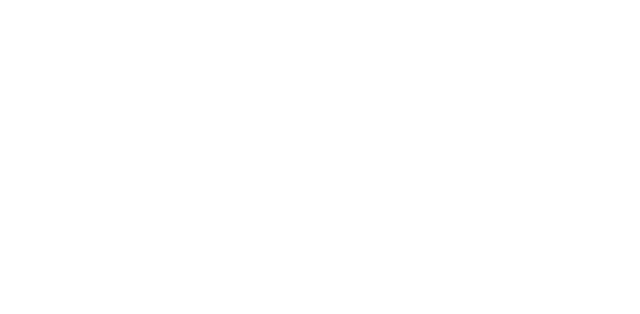
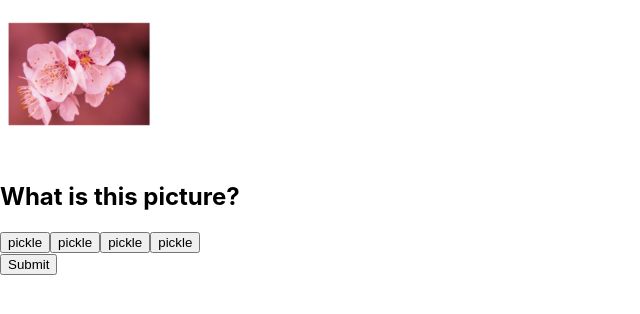
Before and after one commit to RebekahJulicher/imagequiz, a React (Create React App) app in the folder imagequiz/: page /quiz1 in a window 1280 px wide. Shown: the top 314 px of the page, without its empty margins (0-640 px from the left). Built offline with nearby package versions, Linux system fonts and the light colour scheme.

Commit message:
First portion

```diff
--- a/imagequiz/src/App.js
+++ b/imagequiz/src/App.js
@@ -6,6 +6,7 @@
 } from "react-router-dom";
 import Home from './components/Home';
 import Login from './components/Login';
+import Quiz1 from './components/Quiz-1';
 import './App.css';
 
 function App() {
@@ -17,6 +18,9 @@
         <Route path='/login'>
           <Login />
         </Route>
+        <Route path='/quiz1'>
+          <Quiz1 />
+        </Route>
       </Switch>
     </BrowserRouter>
   );
--- /dev/null
+++ b/imagequiz/src/ServerInterface/server.js
@@ -0,0 +1,4 @@
+import quizzes from "./data";
+let server = {getquizzes: () => {return quizzes;},
+getquestions: (i) => {return quizzes[i];}};
+export default server;
--- a/imagequiz/src/components/Home.js
+++ b/imagequiz/src/components/Home.js
@@ -39,12 +39,14 @@
                     <h1>Big Ol' Homepage</h1>
                 </div>
                 <div className="pictureDiv">
+                    <Link to='/quiz1'>
                         <figure className="figure">
                             <img src={cherry} />
                             <figcaption>
                                 Cherry Blossom
                             </figcaption>
                         </figure>
+                    </Link>
                     <figure className="figure">
                         <img src={daffodil} />
                         <figcaption>
--- /dev/null
+++ b/imagequiz/src/components/Quiz-1.js
@@ -0,0 +1,49 @@
+import React from 'react';
+import { Redirect } from 'react-router-dom';
+import cherry from "../../src/images/cherryblossom.png";
+
+class Quiz1 extends React.Component {
+    constructor(props) {
+        super(props);
+        this.state = {
+            username: '',
+            finished: false
+        };
+    }
+
+    onSubmit = (event) => {
+        this.setState({finished: true});
+        event.preventDefault();
+    }
+
+    render() {
+        let from = {pathname: '/imagequiz/'};
+
+        if(this.state.finished) {
+            return (
+                <Redirect to={from} />
+            );
+        }
+
+        return (
+            <div>
+                <form onSubmit={this.onSubmit}>
+                    <div class="question">
+                        <img src={cherry} alt="Cherry Blossom"/>
+                        <h2>What is this picture?</h2>
+                    </div>
+                    <div class="answer-set">
+                        <button class="correct-answer">pickle</button>
+                        <button>pickle</button>
+                        <button>pickle</button>
+                        <button>pickle</button>
+                    </div>
+                    <button type="submit">Submit</button>
+                </form>
+            </div>
+        )
+    }
+
+}
+
+export default Quiz1;
```
Also changed, not shown: imagequiz/src/ServerInterface/data.js (added, +17 -0 lines). Lines whose indentation alone changed are shown as unchanged.
